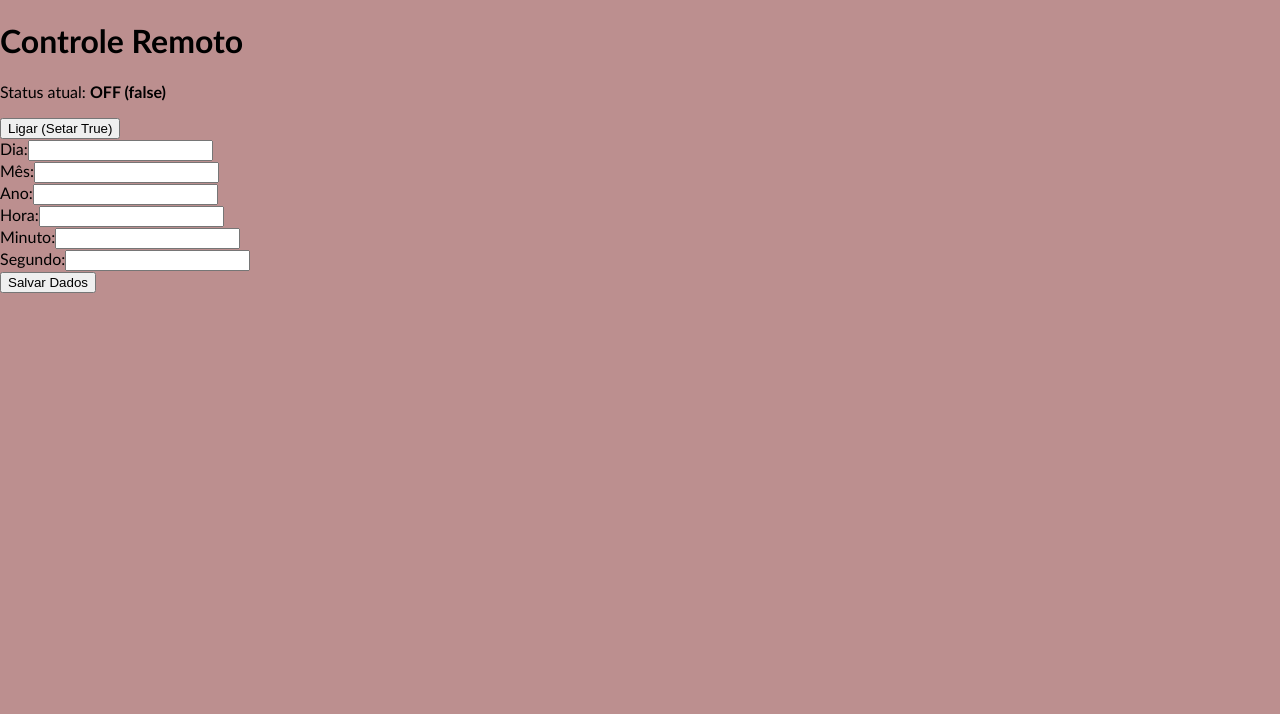
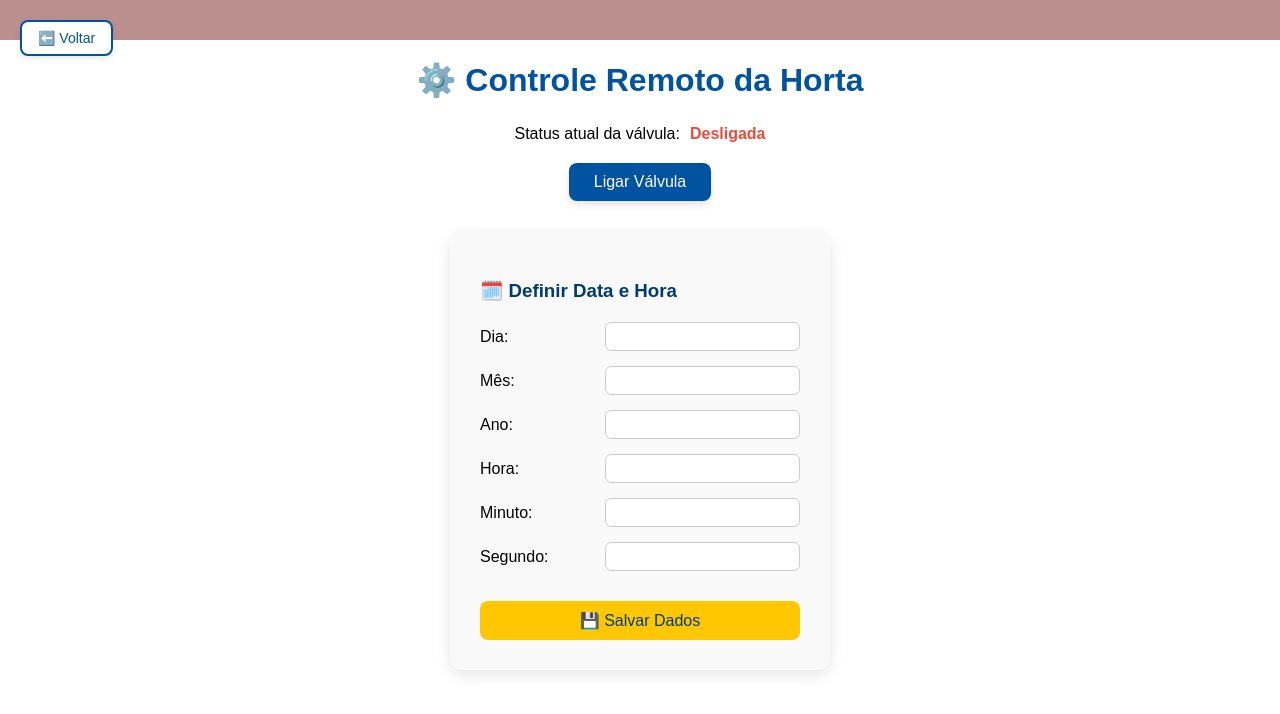
Before and after one commit to pitaemir/react_firebase_database, a React (Create React App) app: page /Write in a window 1280 px wide. Shown: the top 714 px of the page. Built offline with nearby package versions, Linux system fonts and the light colour scheme; no server answers; the database is empty.

Commit message:
colors-frontend

```diff
--- a/src/components/Home.js
+++ b/src/components/Home.js
@@ -3,16 +3,53 @@ import { Link } from 'react-router-dom'
 
 function Home() {
   return (
-    <div style={{ textAlign: 'center', marginTop: '50px' }}>
-      <h1>🌱 Bem-vindo à Horta Escolar</h1>
-      <p>Escolha uma opção abaixo:</p>
+    <div style={{
+      textAlign: 'center',
+      marginTop: '60px',
+      fontFamily: 'Arial, sans-serif',
+      backgroundColor: '#ffffff',
+      minHeight: '100vh',
+      padding: '20px'
+    }}>
+      <h1 style={{ color: '#005aa7', fontSize: '32px', marginBottom: '10px' }}>
+        🌱 Bem-vindo à Horta Escolar do Sesc
+      </h1>
 
-      <div style={{ marginTop: '30px' }}>
+      <p style={{ fontSize: '18px', color: '#333' }}>
+        Escolha uma opção abaixo para continuar:
+      </p>
+
+      <div style={{ marginTop: '40px' }}>
         <Link to="/read">
-          <button style={{ padding: '10px 20px', margin: '10px' }}>📖 Ler Dados</button>
+          <button style={{
+            backgroundColor: '#005aa7',
+            color: '#fff',
+            border: 'none',
+            padding: '12px 28px',
+            borderRadius: '8px',
+            fontSize: '16px',
+            margin: '10px',
+            cursor: 'pointer',
+            boxShadow: '0 4px 8px rgba(0,0,0,0.1)'
+          }}>
+            📖 Ler Dados
+          </button>
         </Link>
+
         <Link to="/write">
-          <button style={{ padding: '10px 20px', margin: '10px' }}>✍️ Escrever Dados</button>
+          <button style={{
+            backgroundColor: '#ffcc00',
+            color: '#000',
+            border: 'none',
+            padding: '12px 28px',
+            borderRadius: '8px',
+            fontSize: '16px',
+            margin: '10px',
+            cursor: 'pointer',
+            boxShadow: '0 4px 8px rgba(0,0,0,0.1)'
+          }}>
+            ✍️ Escrever Dados
+          </button>
         </Link>
       </div>
     </div>
--- a/src/components/Read.js
+++ b/src/components/Read.js
@@ -1,6 +1,7 @@
 import React, { useState } from 'react'
 import app from '../firebaseConfig'
 import { getDatabase, ref, get } from 'firebase/database'
+import { Link } from 'react-router-dom'
 
 function Read() {
   const [data, setData] = useState(null)
@@ -19,18 +20,87 @@ function Read() {
   }
 
   return (
-    <div>
-      <h1>Leitura de Dados do Firebase</h1>
-      <button onClick={fetchData}>Buscar Dados</button>
+<div style={{
+      display: 'flex',
+      flexDirection: 'column',
+      alignItems: 'center',
+      marginTop: '40px',
+      fontFamily: 'Arial, sans-serif',
+      backgroundColor: 'white',
+      minHeight: '100vh',
+      paddingBottom: '40px'
+    }}>
+      {/* Botão Voltar */}
+      <Link to="/" style={{ textDecoration: 'none' }}>
+        <div style={{
+          position: 'fixed',
+          top: '20px',
+          left: '20px',
+          zIndex: 1000
+        }}>
+          <button
+            style={{
+              padding: '8px 16px',
+              fontSize: '14px',
+              backgroundColor: '#ffffff',
+              color: '#0053A0',
+              border: '2px solid #0053A0',
+              borderRadius: '8px',
+              cursor: 'pointer',
+              boxShadow: '0px 2px 6px rgba(0,0,0,0.1)'
+            }}
+          >
+            ⬅️ Voltar
+          </button>
+        </div>
+      </Link>
 
+      {/* Título e instrução */}
+      <h1 style={{ marginBottom: '10px', color: '#0053A0' }}>🌾 Leitura de Dados da Horta</h1>
+      <p style={{ marginBottom: '20px', fontSize: '16px', color: '#2d3436' }}>
+        Clique no botão abaixo para buscar os dados do Firebase.
+      </p>
+
+      {/* Botão Buscar */}
+      <button
+        onClick={fetchData}
+        style={{
+          padding: '10px 25px',
+          fontSize: '16px',
+          backgroundColor: '#FFC700',
+          color: '#003B70',
+          border: 'none',
+          borderRadius: '8px',
+          cursor: 'pointer',
+          marginBottom: '30px',
+          boxShadow: '0px 4px 6px rgba(0,0,0,0.1)',
+          fontWeight: 'bold'
+        }}
+      >
+        🔄 Buscar Dados
+      </button>
+
+      {/* Dados carregados */}
       {data && (
-        <ul>
-          <li><strong>Data:</strong> {data.day}/{data.month}/{data.year}</li>
-          <li><strong>Hora:</strong> {data.hour}:{data.minute}:{data.second}</li>
-          <li><strong>Temperatura:</strong> {data.temperature} °C</li>
-          <li><strong>Pressão:</strong> {data.pressure} hPa</li>
-          <li><strong>Controle da Válvula:</strong> {data.control ? 'Ligada' : 'Desligada'}</li>
-        </ul>
+        <div style={{
+          backgroundColor: '#f9f9f9',
+          padding: '30px',
+          borderRadius: '12px',
+          boxShadow: '0px 5px 15px rgba(0, 0, 0, 0.1)',
+          width: '320px',
+          textAlign: 'left',
+          color: '#2d3436'
+        }}>
+          <p><strong>📅 Data:</strong> {data.day}/{data.month}/{data.year}</p>
+          <p><strong>⏰ Hora:</strong> {data.hour}:{data.minute}:{data.second}</p>
+          <p><strong>🌡️ Temperatura:</strong> {data.temperature} °C</p>
+          <p><strong>🌬️ Pressão:</strong> {data.pressure} hPa</p>
+          <p><strong>💧 Válvula:</strong>
+            <span style={{ marginLeft: '5px', color: data.control ? '#27ae60' : '#e74c3c' }}>
+              {data.control ? 'Ligada' : 'Desligada'}
+            </span>
+          </p>
+        </div>
       )}
     </div>
   )
--- a/src/components/Write.js
+++ b/src/components/Write.js
@@ -1,6 +1,7 @@
 import React, { useState, useEffect } from 'react'
 import  app  from '../firebaseConfig'
 import { getDatabase, ref, onValue, set } from 'firebase/database'
+import { Link } from 'react-router-dom'
 
 function Write() {
   const [controlState, setControlState] = useState(false)
@@ -12,12 +13,6 @@ function Write() {
   const [second, setSecond] = useState(null)
   const db = getDatabase(app)
   const controlRef = ref(db, 'test/control')
-  const dayRef = ref(db, 'test/day')
-  const monthRef = ref(db, 'test/month')
-  const yearRef = ref(db, 'test/year')
-  const hourRef = ref(db, 'test/hour')
-  const minuteRef = ref(db, 'test/minute')
-  const secondRef = ref(db, 'test/second')
 
   // Lê o valor atual ao carregar o componente
   useEffect(() => {
@@ -27,32 +22,7 @@ function Write() {
         setControlState(value)
       }
     })
-    onValue(dayRef, (snapshot) => {
-      const value = snapshot.val()
-      setDay(value)
-    })
-    onValue(monthRef, (snapshot) => {
-      const value = snapshot.val()
-      setMonth(value)
-    })
-    onValue(yearRef, (snapshot) => {
-      const value = snapshot.val()
-      setYear(value)
-    })
-    onValue(hourRef, (snapshot) => {
-      const value = snapshot.val()
-      setHour(value)
-    })
-    onValue(minuteRef, (snapshot) => {
-      const value = snapshot.val()
-      setMinute(value)
-    })
-    onValue(secondRef, (snapshot) => {
-      const value = snapshot.val()
-      setSecond(value)
-    })
 
-    // Limpa o listener ao desmontar o componente
 
     return () => unsubscribe()
   }, [])
@@ -85,47 +55,129 @@ function Write() {
   }
 
   return (
-    <div>
-      <h1>Controle Remoto</h1>
-      <p>Status atual: <strong>{controlState ? 'ON (true)' : 'OFF (false)'}</strong></p>
-      <button onClick={toggleControl}>
-        {controlState ? 'Desligar (Setar False)' : 'Ligar (Setar True)'}
+    <div style={{
+      display: 'flex',
+      flexDirection: 'column',
+      alignItems: 'center',
+      marginTop: '40px',
+      fontFamily: 'Arial, sans-serif',
+      backgroundColor: 'white',
+      minHeight: '100vh',
+      paddingBottom: '40px'
+    }}>
+      {/* Botão Voltar */}
+      <Link to="/" style={{ textDecoration: 'none' }}>
+        <div style={{
+          position: 'fixed',
+          top: '20px',
+          left: '20px',
+          zIndex: 1000
+        }}>
+          <button
+            style={{
+              padding: '8px 16px',
+              fontSize: '14px',
+              backgroundColor: '#ffffff',
+              color: '#0053A0',
+              border: '2px solid #0053A0',
+              borderRadius: '8px',
+              cursor: 'pointer',
+              boxShadow: '0px 2px 6px rgba(0,0,0,0.1)'
+            }}
+          >
+            ⬅️ Voltar
+          </button>
+        </div>
+      </Link>
+
+      {/* Título e Status */}
+      <h1 style={{ marginBottom: '10px', color: '#0053A0' }}>
+        ⚙️ Controle Remoto da Horta
+      </h1>
+      <p style={{ marginBottom: '20px', fontSize: '16px' }}>
+        Status atual da válvula:
+        <strong style={{ marginLeft: '10px', color: controlState ? '#27ae60' : '#e74c3c' }}>
+          {controlState ? 'Ligada' : 'Desligada'}
+        </strong>
+      </p>
+
+      {/* Botão Liga/Desliga */}
+      <button
+        onClick={toggleControl}
+        style={{
+          padding: '10px 25px',
+          fontSize: '16px',
+          backgroundColor: controlState ? '#e74c3c' : '#0053A0',
+          color: 'white',
+          border: 'none',
+          borderRadius: '8px',
+          cursor: 'pointer',
+          marginBottom: '30px',
+          boxShadow: '0px 4px 6px rgba(0,0,0,0.1)'
+        }}
+      >
+        {controlState ? 'Desligar Válvula' : 'Ligar Válvula'}
       </button>
-      <form onSubmit={updateValue}>
-        <label>
-          Dia:
-          <input type="number" value={day} onChange={(e) => setDay(e.target.value)} />
-        </label><br />
 
-        <label>
-          Mês:
-          <input type="number" value={month} onChange={(e) => setMonth(e.target.value)} />
-        </label><br />
+      {/* Formulário Data e Hora */}
+      <form onSubmit={updateValue} style={{
+        backgroundColor: '#f9f9f9',
+        padding: '30px',
+        borderRadius: '12px',
+        boxShadow: '0px 5px 15px rgba(0, 0, 0, 0.1)',
+        width: '320px',
+        display: 'flex',
+        flexDirection: 'column',
+        gap: '15px'
+      }}>
+        <h3 style={{ marginBottom: '5px', color: '#003B70' }}>🗓️ Definir Data e Hora</h3>
 
-        <label>
-          Ano:
-          <input type="number" value={year} onChange={(e) => setYear(e.target.value)} />
-        </label><br />
+        {[
+          { label: 'Dia', value: day, set: setDay },
+          { label: 'Mês', value: month, set: setMonth },
+          { label: 'Ano', value: year, set: setYear },
+          { label: 'Hora', value: hour, set: setHour },
+          { label: 'Minuto', value: minute, set: setMinute },
+          { label: 'Segundo', value: second, set: setSecond }
+        ].map(({ label, value, set }, idx) => (
+          <div key={idx} style={{
+            display: 'flex',
+            justifyContent: 'space-between',
+            alignItems: 'center'
+          }}>
+            <label style={{ flex: 1 }}>{label}:</label>
+            <input
+              type="number"
+              value={value}
+              onChange={(e) => set(e.target.value)}
+              style={{
+                flex: 1.2,
+                padding: '6px 8px',
+                borderRadius: '6px',
+                border: '1px solid #ccc'
+              }}
+            />
+          </div>
+        ))}
 
-        <label>
-          Hora:
-          <input type="number" value={hour} onChange={(e) => setHour(e.target.value)} />
-        </label><br />
-
-        <label>
-          Minuto:
-          <input type="number" value={minute} onChange={(e) => setMinute(e.target.value)} />
-        </label><br />
-
-        <label>
-          Segundo:
-          <input type="number" value={second} onChange={(e) => setSecond(e.target.value)} />
-        </label><br />
-
-        <button type="submit">Salvar Dados</button>
+        {/* Botão Salvar */}
+        <button
+          type="submit"
+          style={{
+            padding: '10px 20px',
+            fontSize: '16px',
+            backgroundColor: '#FFC700',
+            color: '#003B70',
+            border: 'none',
+            borderRadius: '8px',
+            cursor: 'pointer',
+            marginTop: '15px'
+          }}
+        >
+          💾 Salvar Dados
+        </button>
       </form>
-      </div>
-
+    </div>
   )
 }
 
```
